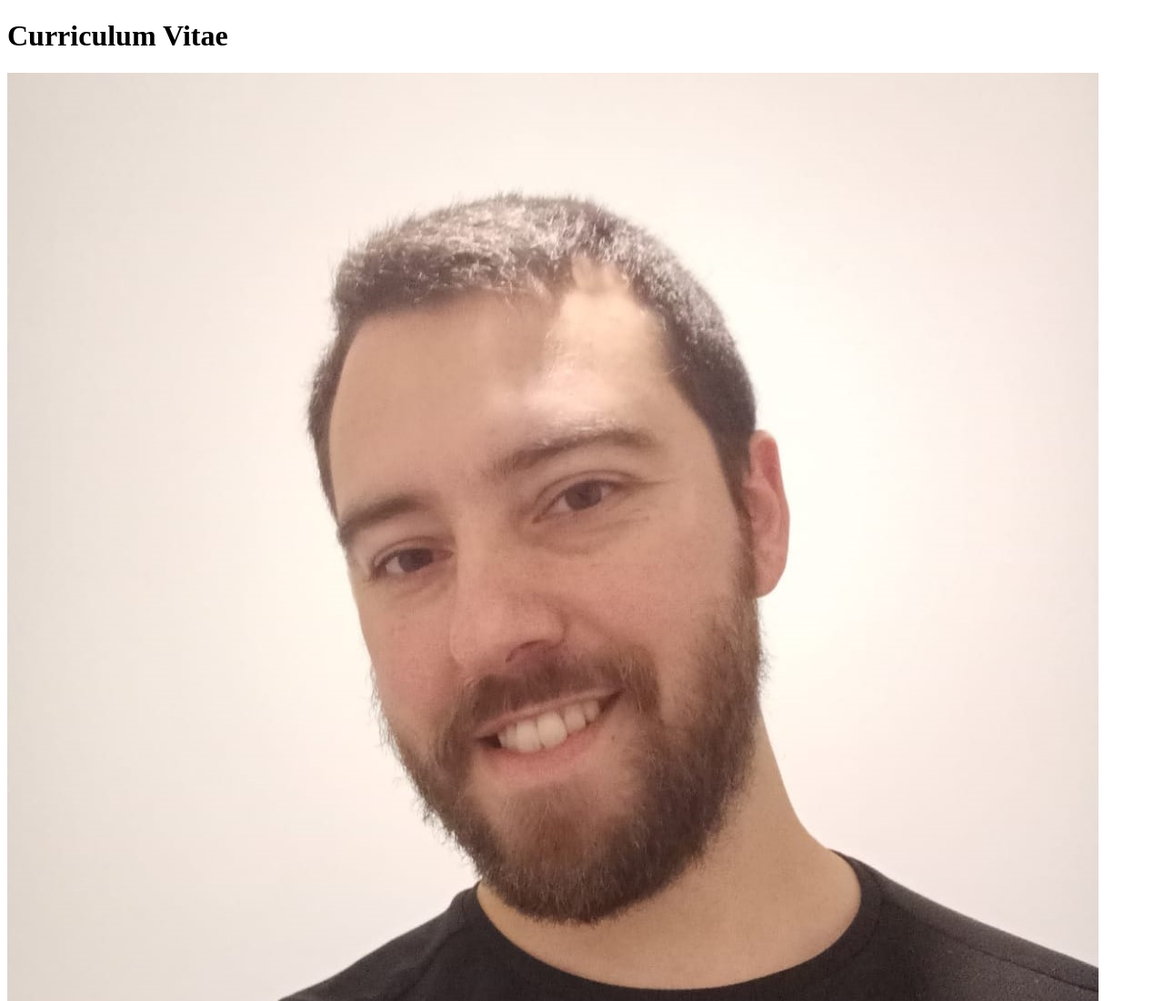
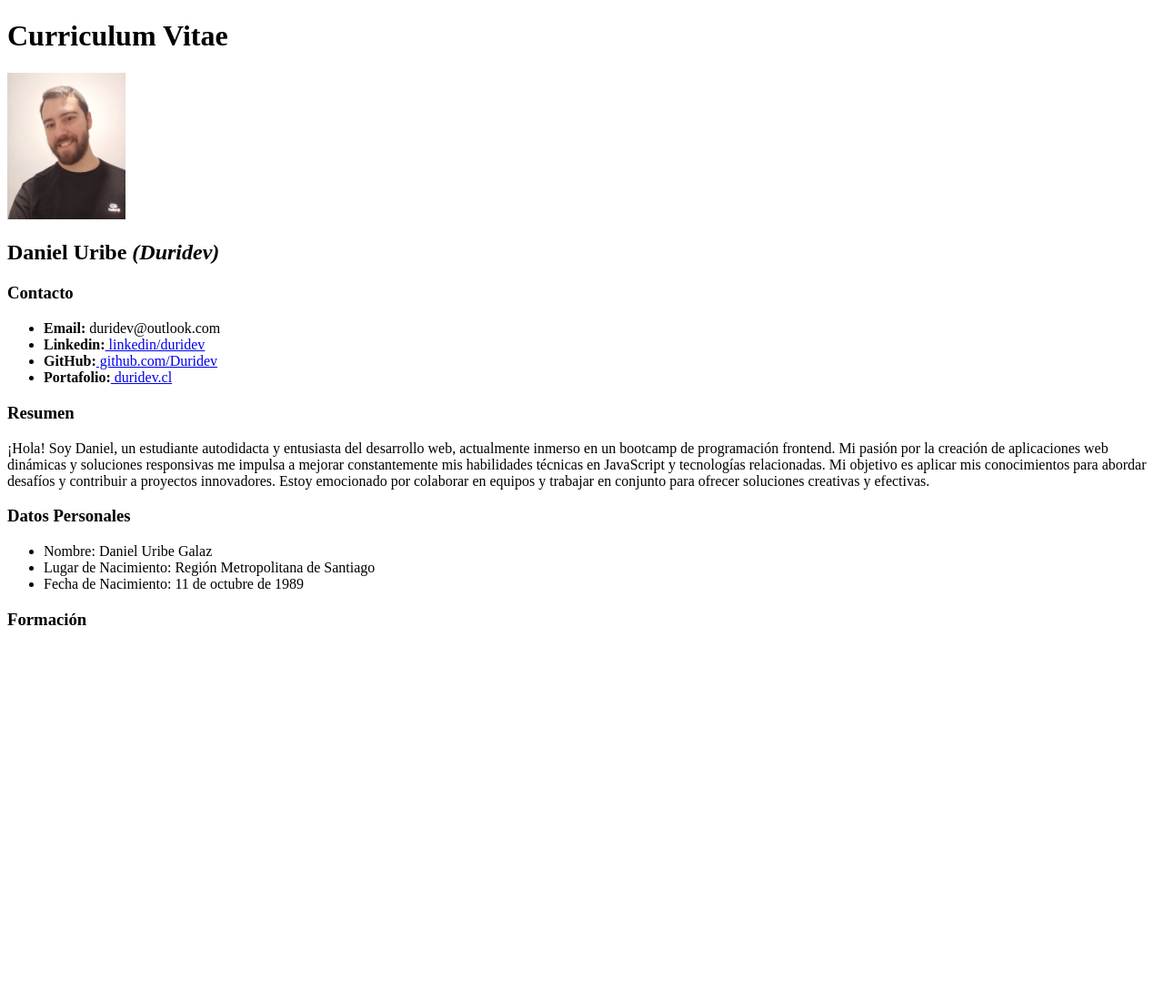
Before and after one commit to Duridev/curriculum-vitae-bc-frontend, a plain HTML site: page index.html in a window 1280 px wide. Shown: the top 1100 px of the page at 91% size. After the commit the page ends 800 px from the top, so only its background shows below. Drawn offline with Linux system fonts and the light colour scheme.

Commit message:
seccion contacto

```diff
--- a/index.html
+++ b/index.html
@@ -1,20 +1,41 @@
 <!DOCTYPE html>
 <html lang="en">
+
 <head>
     <meta charset="UTF-8">
     <meta name="viewport" content="width=device-width, initial-scale=1.0">
-    <title>Document</title>
+    <title>CV - Duridev</title>
     <link rel="shortcut icon" href="assets/img/favicon-cv.png" type="image/png">
 </head>
+
 <body>
 
-    <h1>Curriculum Vitae</h1>
-    <img src="assets/img/perfil.jpeg" alt="Foto de Perfil">
-    <h2>Daniel Uribe <i>(Duridev)</i></h2>
+    <header>
+        <h1>Curriculum Vitae</h1>
+        <img src="assets/img/perfil.jpeg" alt="Foto de Perfil" width="130">
+        <h2>Daniel Uribe <i>(Duridev)</i></h2>
+    </header>
+
+    <section>
+        <h3>Contacto</h3>
+        <ul>
+            <li><b>Email:</b> duridev@outlook.com</li>
+            <li><b>Linkedin:</b><a href="https://www.linkedin.com/in/duridev/"> linkedin/duridev</a></li>
+            <li><b>GitHub:</b><a href="https://github.com/Duridev"> github.com/Duridev</a></li>
+            <li><b>Portafolio:</b><a href="https://duridev.cl"> duridev.cl</a></li>
+
+        </ul>
+    </section>
+
 
     <section>
         <h3>Resumen</h3>
-        <p>¡Hola! Soy Daniel, un estudiante autodidacta y entusiasta del desarrollo web, actualmente inmerso en un bootcamp de programación frontend. Mi pasión por la creación de aplicaciones web dinámicas y soluciones responsivas me impulsa a mejorar constantemente mis habilidades técnicas en JavaScript y tecnologías relacionadas. Mi objetivo es aplicar mis conocimientos para abordar desafíos y contribuir a proyectos innovadores. Estoy emocionado por colaborar en equipos y trabajar en conjunto para ofrecer soluciones creativas y efectivas.</p>
+        <p>¡Hola! Soy Daniel, un estudiante autodidacta y entusiasta del desarrollo web, actualmente inmerso en un
+            bootcamp de programación frontend. Mi pasión por la creación de aplicaciones web dinámicas y soluciones
+            responsivas me impulsa a mejorar constantemente mis habilidades técnicas en JavaScript y tecnologías
+            relacionadas. Mi objetivo es aplicar mis conocimientos para abordar desafíos y contribuir a proyectos
+            innovadores. Estoy emocionado por colaborar en equipos y trabajar en conjunto para ofrecer soluciones
+            creativas y efectivas.</p>
     </section>
 
     <section>
@@ -33,4 +54,5 @@
 
 
 </body>
+
 </html>
```
